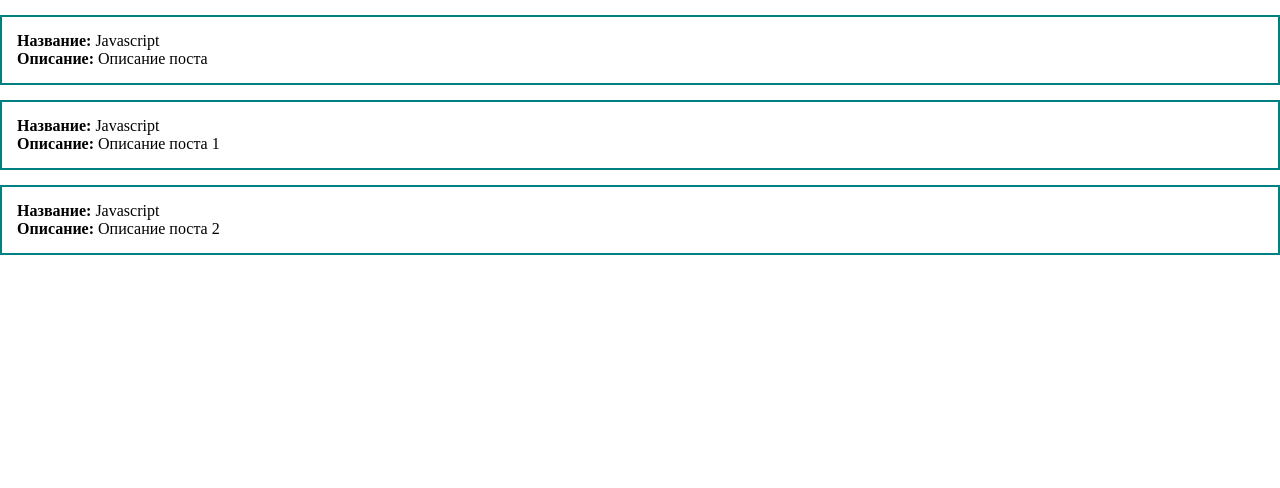
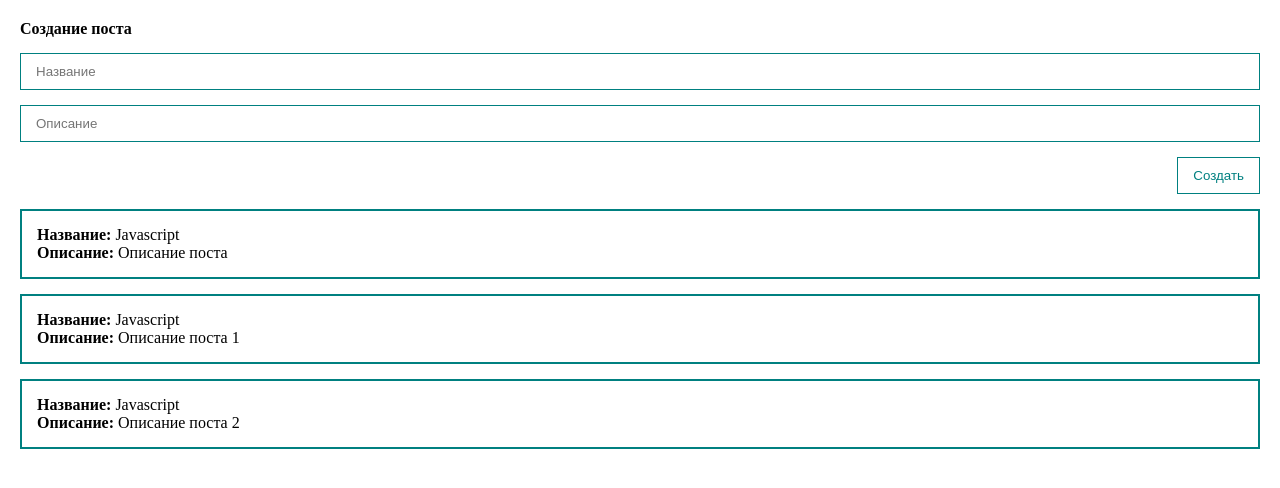
Before and after one commit to Gapotchenko-Yakov/vue3-course, a Vue app: page / in a window 1280 px wide. Shown: the top 488 px of the page. Built offline with nearby package versions, Linux system fonts and the light colour scheme.

Commit message:
feat(post): add two-way binding for post creation form

```diff
--- a/src/App.vue
+++ b/src/App.vue
@@ -1,5 +1,21 @@
 <template>
-<div>
+<div class="app">
+    <form>
+        <h4>Создание поста</h4>
+        <input
+        v-bind:value="title"
+        class="input"
+        type="text"
+        placeholder="Название"
+        >
+        <input
+        v-bind:value="body"
+        class="input"
+        type="text"
+        placeholder="Описание"
+        >
+        <button class="btn" @click="createPost">Создать</button>
+    </form>
     <div class="post" v-for="post in posts">
         <div><strong>Название:</strong> {{ post.title }}</div>
         <div><strong>Описание:</strong> {{ post.body }}</div>
@@ -14,9 +30,11 @@
                 {id: 1, title: 'Javascript', body: 'Описание поста'},
                 {id: 2, title: 'Javascript', body: 'Описание поста 1'},
                 {id: 3, title: 'Javascript', body: 'Описание поста 2'},
-            ]
+            ],
+            title: '',
+            body: '',
         }
-    }
+    },
 }
 </script>
 <style>
@@ -26,9 +44,31 @@
     box-sizing: border-box;
 }
 
+.app {
+    padding: 20px;
+}
+
 .post {
     padding: 15px;
     border: 2px solid teal;
     margin-top: 15px;
 }
+form {
+    display: flex;
+    flex-direction: column;
+}
+.input {
+    width: 100%;
+    border: 1px solid teal;
+    padding: 10px 15px;
+    margin-top: 15px;
+}
+.btn {
+    margin-top: 15px;
+    align-self: flex-end;
+    padding: 10px 15px;
+    background: none;
+    color: teal;
+    border: 1px solid teal;
+}
 </style>
```
